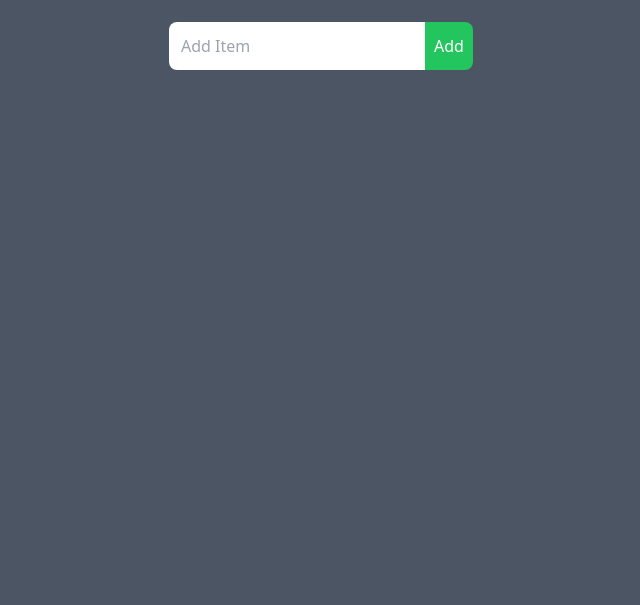
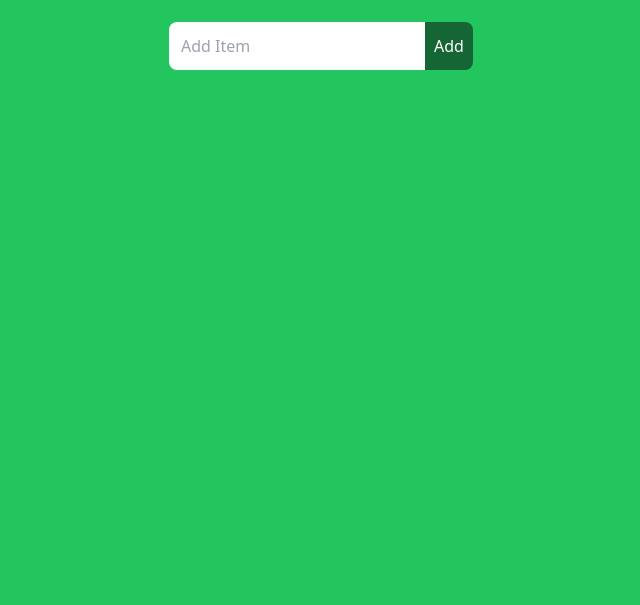
Before and after one commit to Ebesu/Grocery_list, a plain HTML site: page index.html in a window 1280 px wide. Shown: the part 195-800 px from the top of the page, without its empty margins (319-959 px from the left). Drawn offline with nearby package versions, Linux system fonts and the light colour scheme.

Commit message:
Checnged bg color for body

```diff
--- a/index.html
+++ b/index.html
@@ -9,7 +9,7 @@
    <script src="https://cdn.tailwindcss.com"></script>
 </head>
 <body>
-   <div class="wrapper h-screen bg-gray-600">
+   <div class="wrapper h-screen bg-green-500">
       <!-- Title -->
       <div class="shopping flex items-center flex-col mb-10">
          <img src="./cart.png" alt="cart" class="w-32 mt-7">
@@ -19,7 +19,7 @@
       <!-- Add to cart -->
       <div class="flex items-center justify-center">
          <input type="text" placeholder="Add Item" class="flex items-center pl-3 justify-center w-64 h-12 rounded-l-lg">
-         <button class="flex items-center bg-green-500 justify-center w-12 h-12 text-white rounded-r-lg add-btn">Add</button>
+         <button class="flex items-center bg-green-800 justify-center w-12 h-12 text-white rounded-r-lg add-btn">Add</button>
       </div>
 
       <!-- Items cart -->
```
